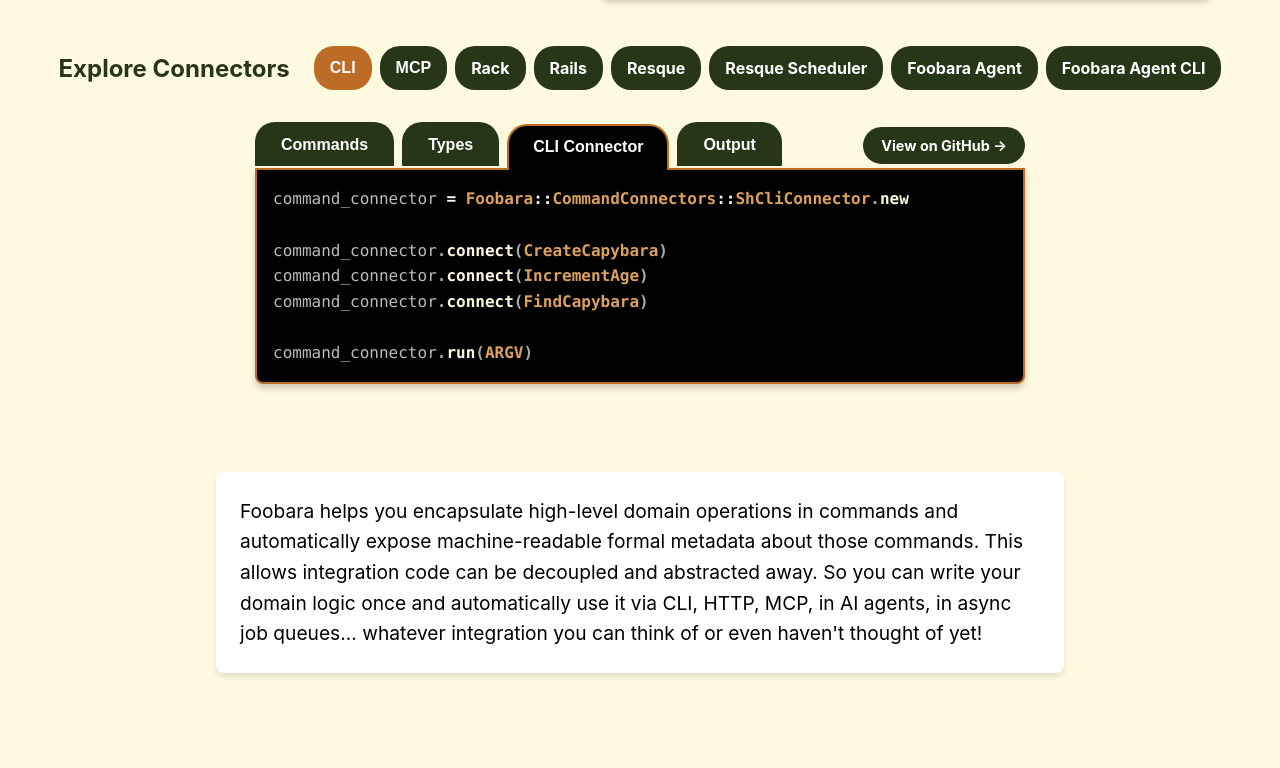
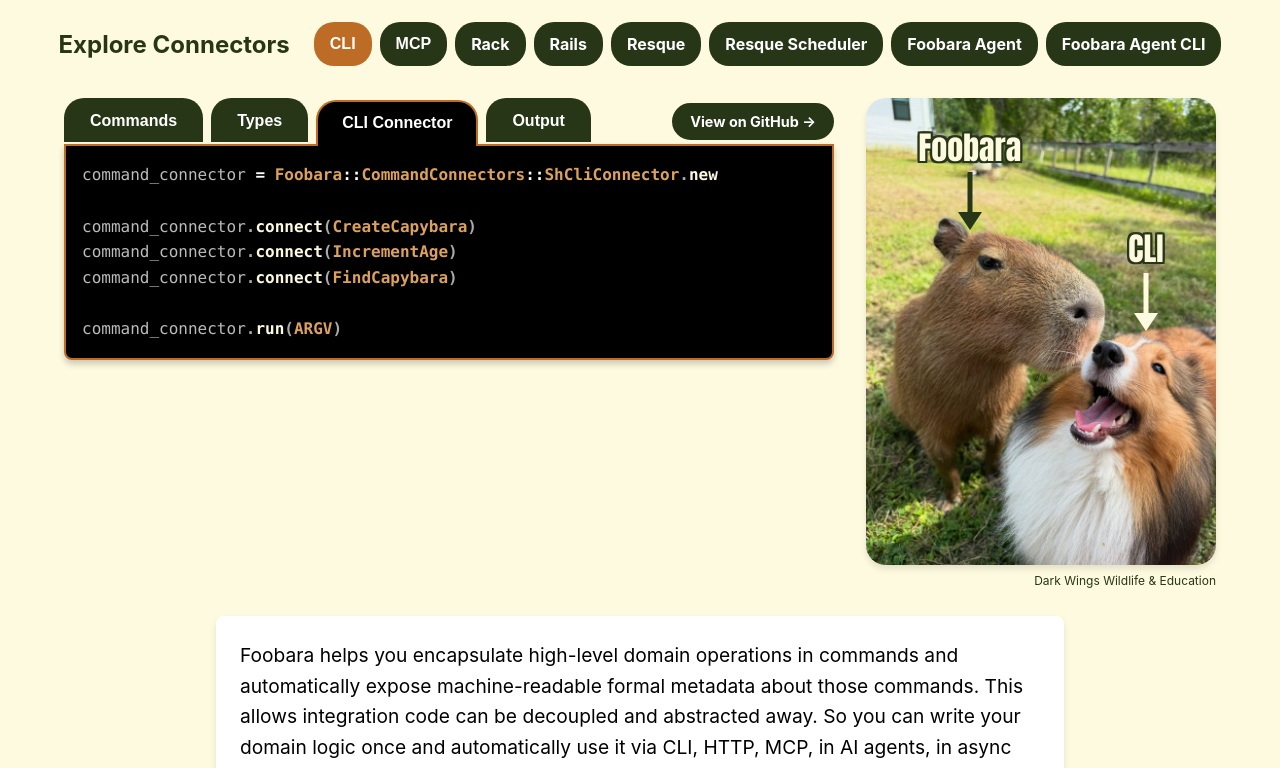
Before and after one commit to foobara/foobara-www, a React (Create React App) app: page / in a window 1280 px wide. Shown: the part 888-1656 px from the top of the page. Built offline with nearby package versions, Linux system fonts and the light colour scheme; the HTML template or start-up script is replaced by a standard one.

Commit message:
Add capy_and_dog.jpg

```diff
--- a/src/Home.css
+++ b/src/Home.css
@@ -5,8 +5,8 @@
 }
 
 .hero-section {
-  padding: 1rem 1rem 2rem;
-  margin-bottom: 1.5rem;
+  padding: 0.5rem 1rem 1rem;
+  margin-bottom: 1rem;
   text-align: center;
 }
 
@@ -30,7 +30,7 @@
   font-size: 1.2rem;
   line-height: 1.6;
   max-width: 800px;
-  margin: 1.5rem auto 2rem;
+  margin: 0.5rem auto 0.5rem;
   text-align: left;
   background-color: white;
   padding: 1.5rem;
@@ -190,7 +190,7 @@
 
 .example-section {
   text-align: center;
-  margin: 3rem auto;
+  margin: 3rem auto 0;
 }
 
 .example-section h2 {
@@ -233,6 +233,143 @@
   height: auto;
   border-radius: 20px;
   box-shadow: 0 4px 6px rgba(0, 0, 0, 0.1);
+}
+
+.capy-and-dog-image-container {
+  flex-shrink: 0;
+  position: relative;
+}
+
+.capy-and-dog-image {
+  width: 350px;
+  height: auto;
+  border-radius: 20px;
+  box-shadow: 0 4px 6px rgba(0, 0, 0, 0.1);
+  display: block;
+}
+
+.meme-text {
+  position: absolute;
+  font-family: Impact, 'Arial Black', sans-serif;
+  font-size: 2rem;
+  font-weight: bold;
+  color: var(--foob-yellow);
+  /* text-transform: uppercase; */
+  text-shadow:
+    -2px -2px 0 var(--foob-green-dark),
+    2px -2px 0 var(--foob-green-dark),
+    -2px 2px 0 var(--foob-green-dark),
+    2px 2px 0 var(--foob-green-dark),
+    -2px 0 0 var(--foob-green-dark),
+    2px 0 0 var(--foob-green-dark),
+    0 -2px 0 var(--foob-green-dark),
+    0 2px 0 var(--foob-green-dark);
+  pointer-events: none;
+}
+
+.meme-text-foobara {
+  top: 5%;
+  left: 15%;
+}
+
+.meme-text-foobara::before {
+  content: '';
+  position: absolute;
+  top: 100%;
+  left: 50%;
+  width: 5px;
+  height: 40px;
+  background-color: var(--foob-green-dark);
+  transform: translateX(-50%);
+}
+
+.meme-text-foobara::after {
+  content: '';
+  position: absolute;
+  top: calc(100% + 40px);
+  left: 50%;
+  width: 0;
+  height: 0;
+  border-left: 12px solid transparent;
+  border-right: 12px solid transparent;
+  border-top: 18px solid var(--foob-green-dark);
+  transform: translateX(-50%);
+}
+
+.meme-text-cli {
+  top: 25%;
+  right: 15%;
+  text-shadow:
+    -2px -2px 0 var(--foob-green-dark),
+    2px -2px 0 var(--foob-green-dark),
+    -2px 2px 0 var(--foob-green-dark),
+    2px 2px 0 var(--foob-green-dark),
+    -2px 0 0 var(--foob-green-dark),
+    2px 0 0 var(--foob-green-dark),
+    0 -2px 0 var(--foob-green-dark),
+    0 2px 0 var(--foob-green-dark);
+}
+
+.meme-text-cli::before {
+  content: '';
+  position: absolute;
+  top: 100%;
+  left: 50%;
+  width: 5px;
+  height: 40px;
+  background-color: var(--foob-yellow);
+  transform: translateX(-50%);
+}
+
+.meme-text-cli::after {
+  content: '';
+  position: absolute;
+  top: calc(100% + 40px);
+  left: 50%;
+  width: 0;
+  height: 0;
+  border-left: 12px solid transparent;
+  border-right: 12px solid transparent;
+  border-top: 18px solid var(--foob-yellow);
+  transform: translateX(-50%);
+}
+
+.meme-text-mcp {
+  top: 25%;
+  right: 10%;
+  text-shadow:
+    -2px -2px 0 var(--foob-green-dark),
+    2px -2px 0 var(--foob-green-dark),
+    -2px 2px 0 var(--foob-green-dark),
+    2px 2px 0 var(--foob-green-dark),
+    -2px 0 0 var(--foob-green-dark),
+    2px 0 0 var(--foob-green-dark),
+    0 -2px 0 var(--foob-green-dark),
+    0 2px 0 var(--foob-green-dark);
+}
+
+.meme-text-mcp::before {
+  content: '';
+  position: absolute;
+  top: 100%;
+  left: 50%;
+  width: 5px;
+  height: 40px;
+  background-color: var(--foob-yellow);
+  transform: translateX(-50%);
+}
+
+.meme-text-mcp::after {
+  content: '';
+  position: absolute;
+  top: calc(100% + 40px);
+  left: 50%;
+  width: 0;
+  height: 0;
+  border-left: 12px solid transparent;
+  border-right: 12px solid transparent;
+  border-top: 18px solid var(--foob-yellow);
+  transform: translateX(-50%);
 }
 
 .image-attribution {
--- a/src/Home/Connectors/Cli/CliConnectorDemo.tsx
+++ b/src/Home/Connectors/Cli/CliConnectorDemo.tsx
@@ -100,5 +100,24 @@
           )}
         </div>
       </div>
+
+      <div className="capy-and-dog-image-container">
+        <img
+          src="/images/capy_and_dog.jpg"
+          alt="Capybara and dog"
+          className="capy-and-dog-image"
+        />
+        <div className="meme-text meme-text-foobara">Foobara</div>
+        <div className="meme-text meme-text-cli">CLI</div>
+        <p className="image-attribution">
+          <a
+            href="https://linktr.ee/darkwingswildlife"
+            target="_blank"
+            rel="noopener noreferrer"
+          >
+            Dark Wings Wildlife & Education
+          </a>
+        </p>
+      </div>
     </div>)
 }
--- a/src/Home/Connectors/Mcp/McpConnectorDemo.tsx
+++ b/src/Home/Connectors/Mcp/McpConnectorDemo.tsx
@@ -94,5 +94,24 @@
           )}
         </div>
       </div>
+
+      <div className="capy-and-dog-image-container">
+        <img
+          src="/images/capy_and_dog.jpg"
+          alt="Capybara and dog"
+          className="capy-and-dog-image"
+        />
+        <div className="meme-text meme-text-foobara">Foobara</div>
+        <div className="meme-text meme-text-mcp">MCP</div>
+        <p className="image-attribution">
+          <a
+            href="https://linktr.ee/darkwingswildlife"
+            target="_blank"
+            rel="noopener noreferrer"
+          >
+            Dark Wings Wildlife & Education
+          </a>
+        </p>
+      </div>
     </div>)
 }
```
Also changed, not shown: public/images/capy_and_dog.jpg (added).
